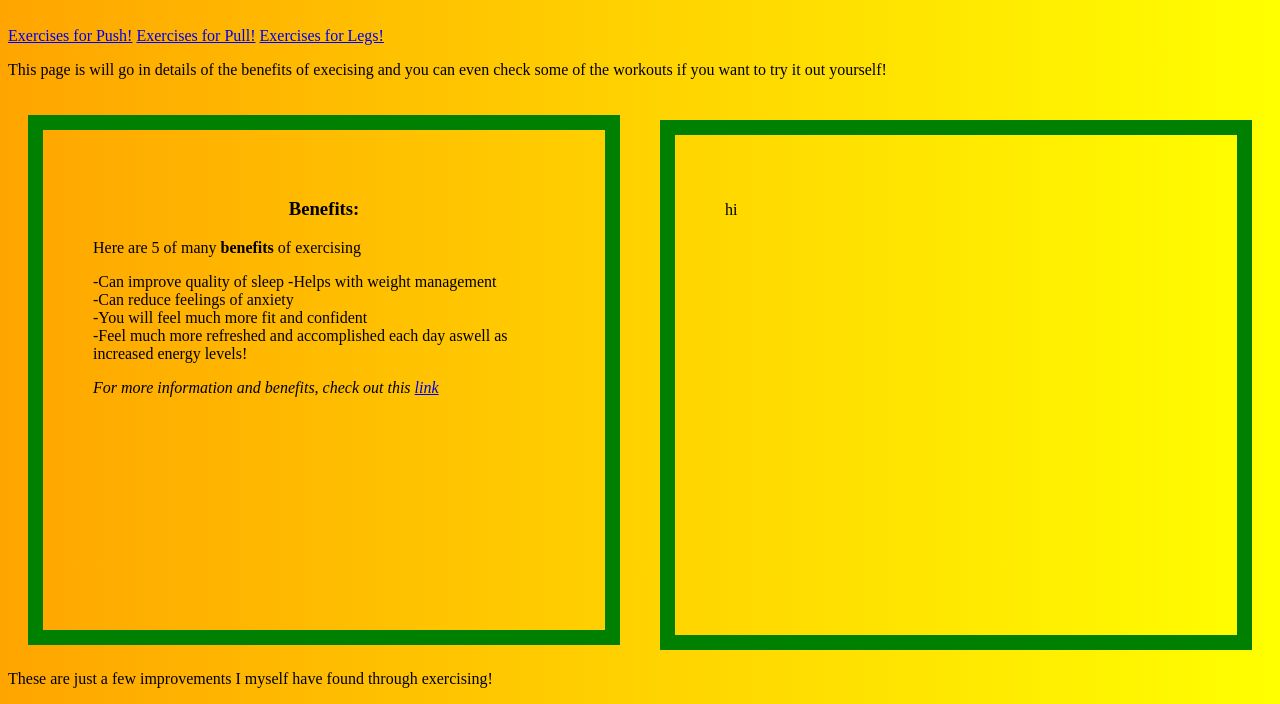
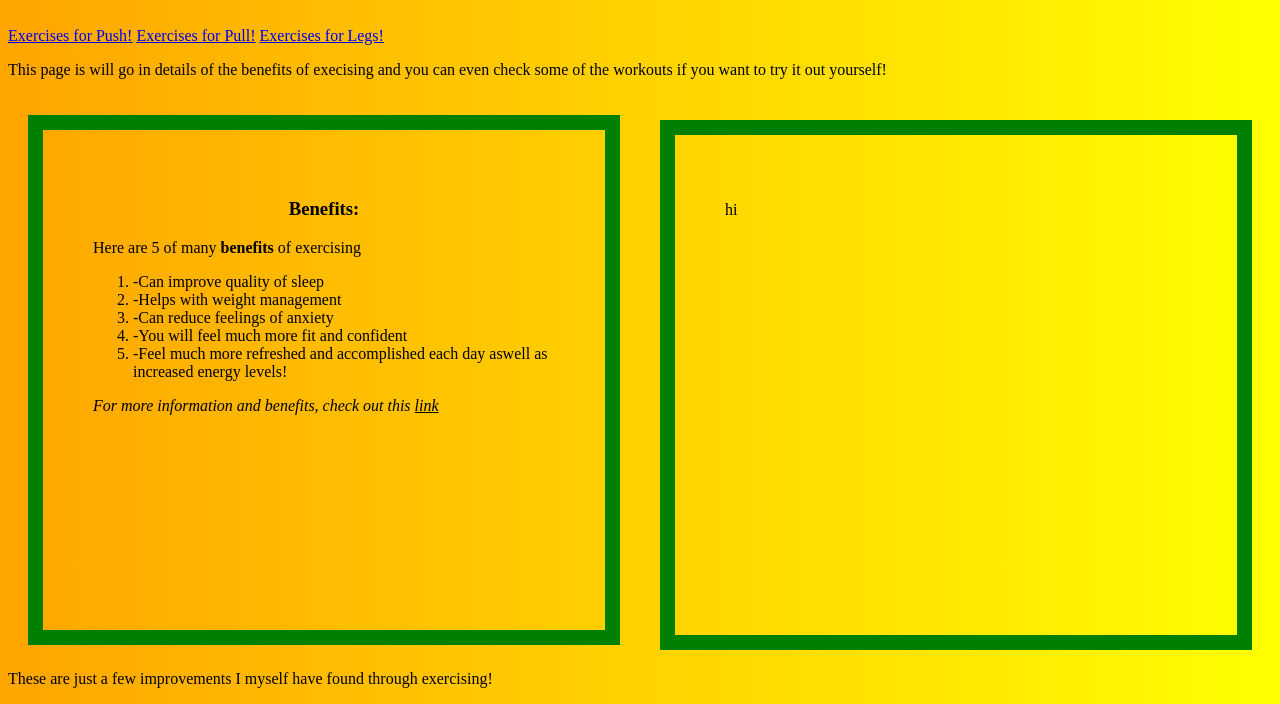
Before and after one commit to Hayden9898/landing-page, a plain HTML site: page index.html in a window 1280 px wide. Shown: the part 201-905 px from the top of the page. Drawn offline with Linux system fonts and the light colour scheme.

Commit message:
fixed order list not showing numbers

```diff
--- a/index.html
+++ b/index.html
@@ -12,7 +12,7 @@
     <div class="navbar">
         <div class="navdiv">
             <div class="logo"><a href="index.html"><Strong>Homepage</Strong></a></div>
-            <ul>
+            <ul class="nav-list">
                 <li><a href="#">About</a></li>
                 <li><a href="#">Contact us</a></li>
                 <li><a href="https://github.com/Hayden9898">Github</a></li>
@@ -37,7 +37,7 @@
 
         <center><h3 >Benefits: </h3></center>
     <p>Here are 5 of many <en><strong>benefits</strong></en> of exercising</p>
-        <ol class="Numb">
+        <ol class="specific-list">
 
         <li>-Can improve quality of sleep</li>
         <li>-Helps with weight management</li>
@@ -45,7 +45,7 @@
         <li>-You will feel much more fit and confident</li>
         <li>-Feel much more refreshed and accomplished each day aswell as increased energy levels!</li>
     </ol>
-    <p><i>For more information and benefits, check out this <a href="https://www.fulcrumfitness.com/blog/10-benefits-of-going-to-the-gym">link</a></i></p>
+    <p class="no-underline"><i>For more information and benefits, check out this <a href="https://www.fulcrumfitness.com/blog/10-benefits-of-going-to-the-gym">link</a></i></p>
         </div>
     <div class="box item-2">
         <p>hi</p>
--- a/styles.css
+++ b/styles.css
@@ -21,8 +21,7 @@ body {
     color: white;
     text-decoration: none;
 }
-li{
-
+.nav-list li{
     list-style: none;
     display: inline-block;
 }
@@ -73,12 +72,17 @@ button a{
 }
 
 .item-1{
-    flex-grow: 2;
+    flex-grow: 1;
 }
 .item-2{
-    flex-grow: 2;
+    flex-grow: 1;
 }
 
-ol{
-    padding: 0;
+.specific-list li{
+    list-style: decimal;
+    padding: 10;
 }
+.no-underline a{
+
+    color: black;
+}
```
